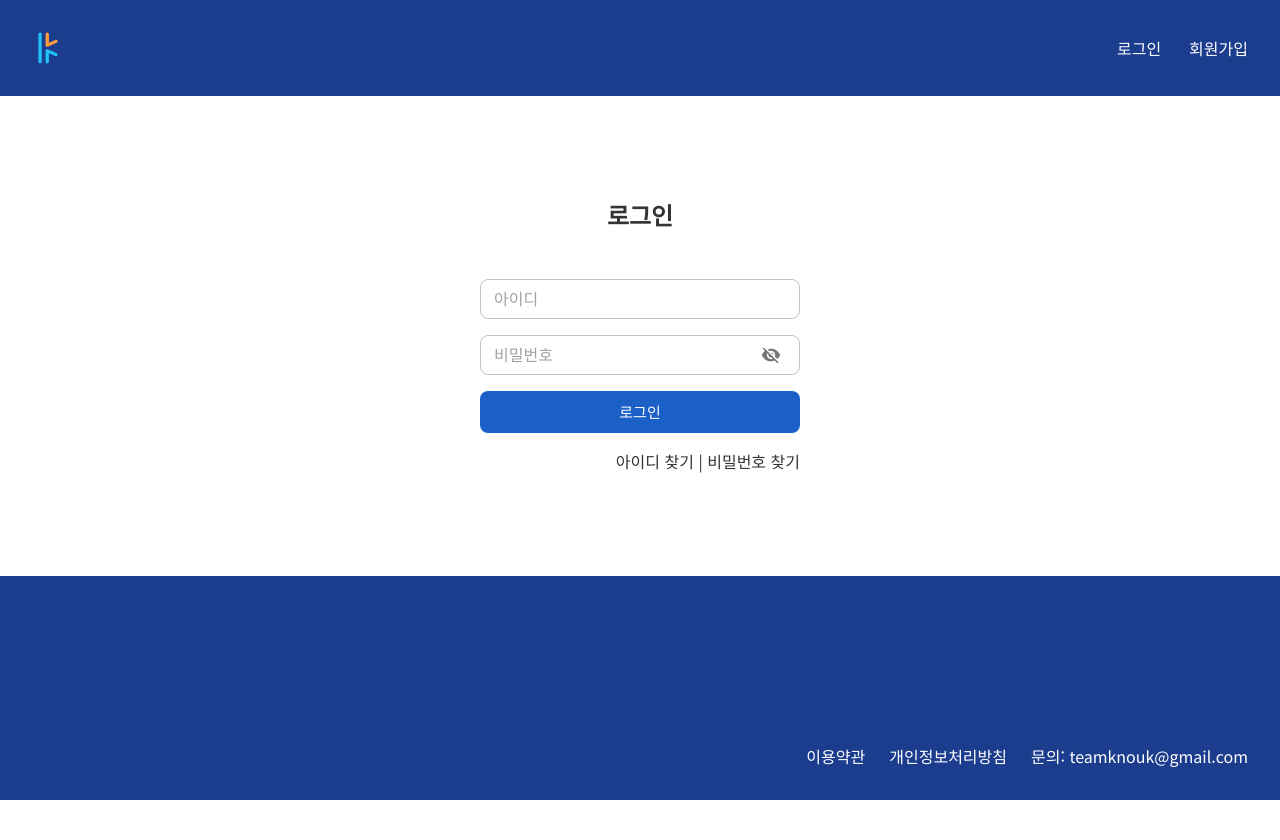
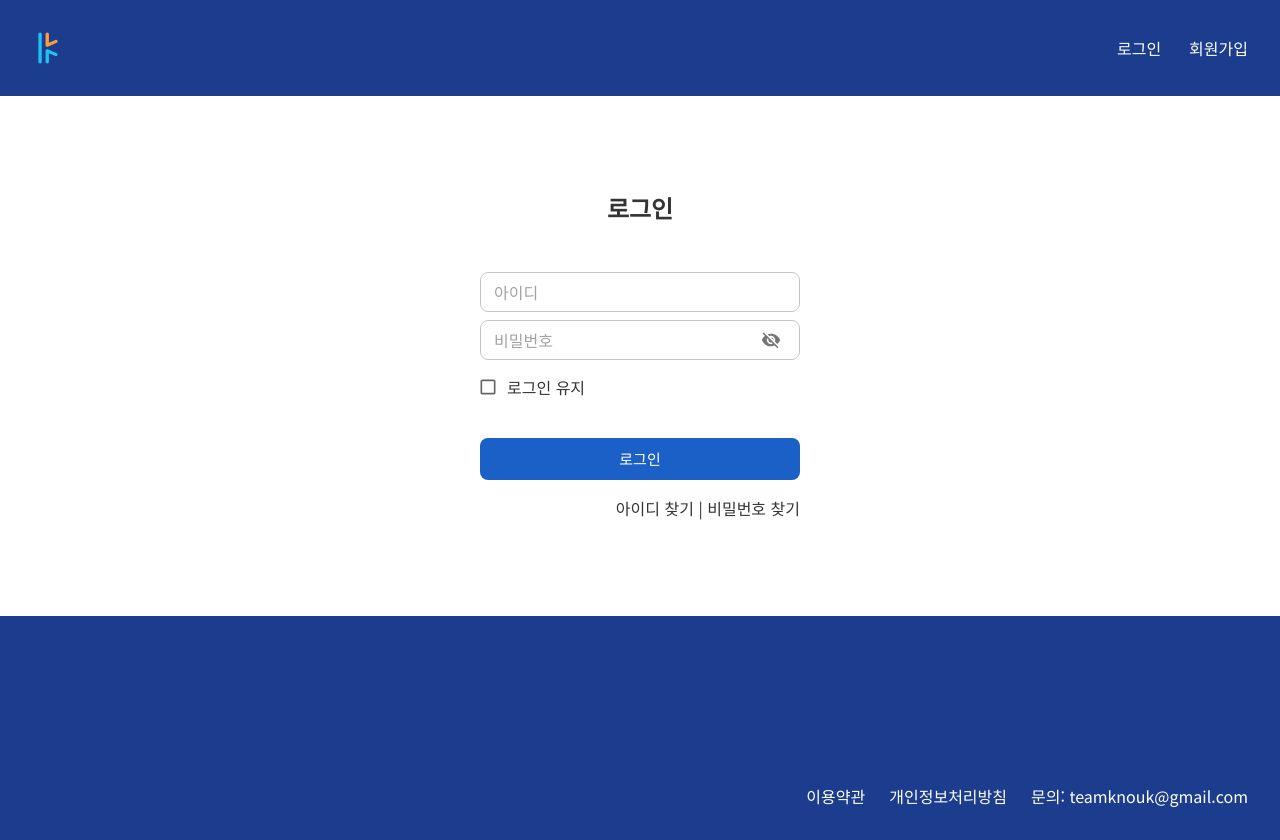
Before and after one commit to knou-course-review/frontend, a Next.js app: page /login in a window 1280 px wide. Before the commit the page ends 800 px from the top, so only its background shows below. Built offline with nearby package versions, Linux system fonts and the light colour scheme; no server answers.

Commit message:
refactor: 세션 관리 로직 리팩토링 - auth 토큰을 세션 쿠키 또는 만료기간이 있는 쿠키 중 하나에 저장하도록 분리 - 로그인 폼에 로그인 유지 여부 체크 컴포넌트 추가

```diff
--- a/src/actions/login.ts
+++ b/src/actions/login.ts
@@ -10,7 +10,10 @@ const ERROR_MSG = {
   token: "* 사용자 정보를 검증할 수 없습니다. 관리자에 문의해 주세요.",
 };
 
-export async function login(credentials: { username: string; password: string }) {
+export async function login(
+  credentials: { username: string; password: string },
+  sessionCheck: null | FormDataEntryValue
+) {
   const validatedForm = LoginFormSchema.safeParse(credentials);
   if (validatedForm.success) {
     try {
@@ -24,7 +27,8 @@ export async function login(credentials: { username: string; password: string })
           };
         const accessToken = bearerToken.split("Bearer ")[1];
         const payload = await verifyAuth(accessToken);
-        saveSession(accessToken, payload.exp * 1000);
+        if (sessionCheck === null) saveSession(accessToken);
+        else saveSession(accessToken, payload.exp * 1000);
         return { isValid: true };
       }
       return { isValid: false, errors: { credentials: [ERROR_MSG.credentials] } };
--- a/src/components/login/LogInForm.tsx
+++ b/src/components/login/LogInForm.tsx
@@ -5,6 +5,8 @@ import { useRouter } from "next/navigation";
 import Visibility from "@mui/icons-material/Visibility";
 import VisibilityOff from "@mui/icons-material/VisibilityOff";
 import Button from "@mui/material/Button";
+import Checkbox from "@mui/material/Checkbox";
+import FormControlLabel from "@mui/material/FormControlLabel";
 import FormHelperText from "@mui/material/FormHelperText";
 import IconButton from "@mui/material/IconButton";
 import TextField from "@mui/material/TextField";
@@ -29,7 +31,7 @@ export default function LoginForm() {
       username: formData.get("username") as string,
       password: formData.get("password") as string,
     };
-    const res = await login(loginCredentials);
+    const res = await login(loginCredentials, formData.get("session"));
     if (res.isValid) {
       updateSession({ isLoggedIn: true });
       return router.push("/");
@@ -40,7 +42,7 @@ export default function LoginForm() {
   };
 
   return (
-    <form onSubmit={handleLogin} className="flex flex-col w-56 sm:w-80 gap-4">
+    <form onSubmit={handleLogin} className="flex flex-col w-56 sm:w-80 gap-2">
       <div>
         <TextField name="username" size="small" placeholder="아이디" fullWidth />
         {error.username && <FormHelperText error>{error.username[0]}</FormHelperText>}
@@ -62,10 +64,15 @@ export default function LoginForm() {
         />
         {error.password && <FormHelperText error>{error.password[0]}</FormHelperText>}
       </div>
+      <div>
+        <FormControlLabel label="로그인 유지" name="session" control={<Checkbox size="small" />} />
+      </div>
       {error.credentials && <FormHelperText error>{error.credentials[0]}</FormHelperText>}
-      <Button type="submit" variant="contained" size="large" className="mt-6" disabled={pending} disableElevation>
-        로그인
-      </Button>
+      <div className="mt-6 w-full">
+        <Button type="submit" variant="contained" size="large" disabled={pending} fullWidth disableElevation>
+          로그인
+        </Button>
+      </div>
     </form>
   );
 }
--- a/src/lib/auth/index.ts
+++ b/src/lib/auth/index.ts
@@ -11,7 +11,7 @@ type UserJwtPayload = {
 };
 
 // Functions for JWT verification
-export const getJwtSecretKey = () => {
+const getJwtSecretKey = () => {
   const secret = process.env.JWT_SECRET;
   if (!secret || secret.length === 0) {
     throw new Error("Missing JWT secret key.");
@@ -26,13 +26,13 @@ export async function verifyAuth(token: string) {
 }
 
 // Session functions
-export async function saveSession(value: string, expires: number) {
+export async function saveSession(value: string, expires?: number) {
   cookies().set("knous", value, {
     httpOnly: true,
     secure: true,
-    expires,
     sameSite: "lax",
     path: "/",
+    ...(expires && { expires }),
   });
 }
 
```
